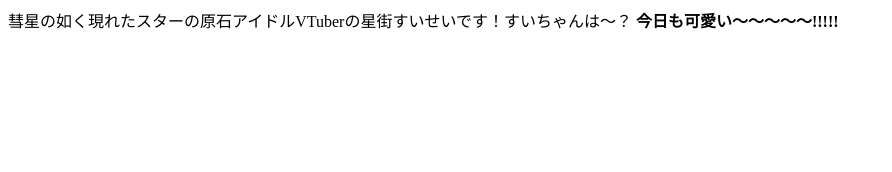
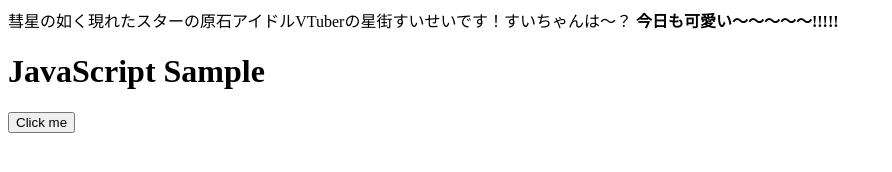
Before and after one commit to 231205158/2024-4-22, a plain HTML site: page index.html in a window 1280 px wide. Shown: the whole page, without its empty margins (0-892 px from the left). Drawn offline with Linux system fonts and the light colour scheme.

Commit message:
Update index.html

```diff
--- a/index.html
+++ b/index.html
@@ -3,9 +3,29 @@
   <head>
     <meta charset="utf-8">
     <title>タイトル</title>
+    <title>JavaScript Sample</title>
+    <script>
+      // ボタンがクリックされた時に実行される関数
+      function showMessage() {
+        alert("Hello, world!");
+      }
+    </script>
   </head>
   <body>
     彗星の如く現れたスターの原石アイドルVTuberの星街すいせいです！すいちゃんは～？
     <strong>今日も可愛い～～～～～!!!!!</strong>
+    <h1>JavaScript Sample</h1>
+
+    <!-- ボタン -->
+    <button onclick="showMessage()">Click me</button>
+
   </body>
 </html>
+<!DOCTYPE html>
+<html>
+
+<body>
+
+
+</body>
+</html>
```
